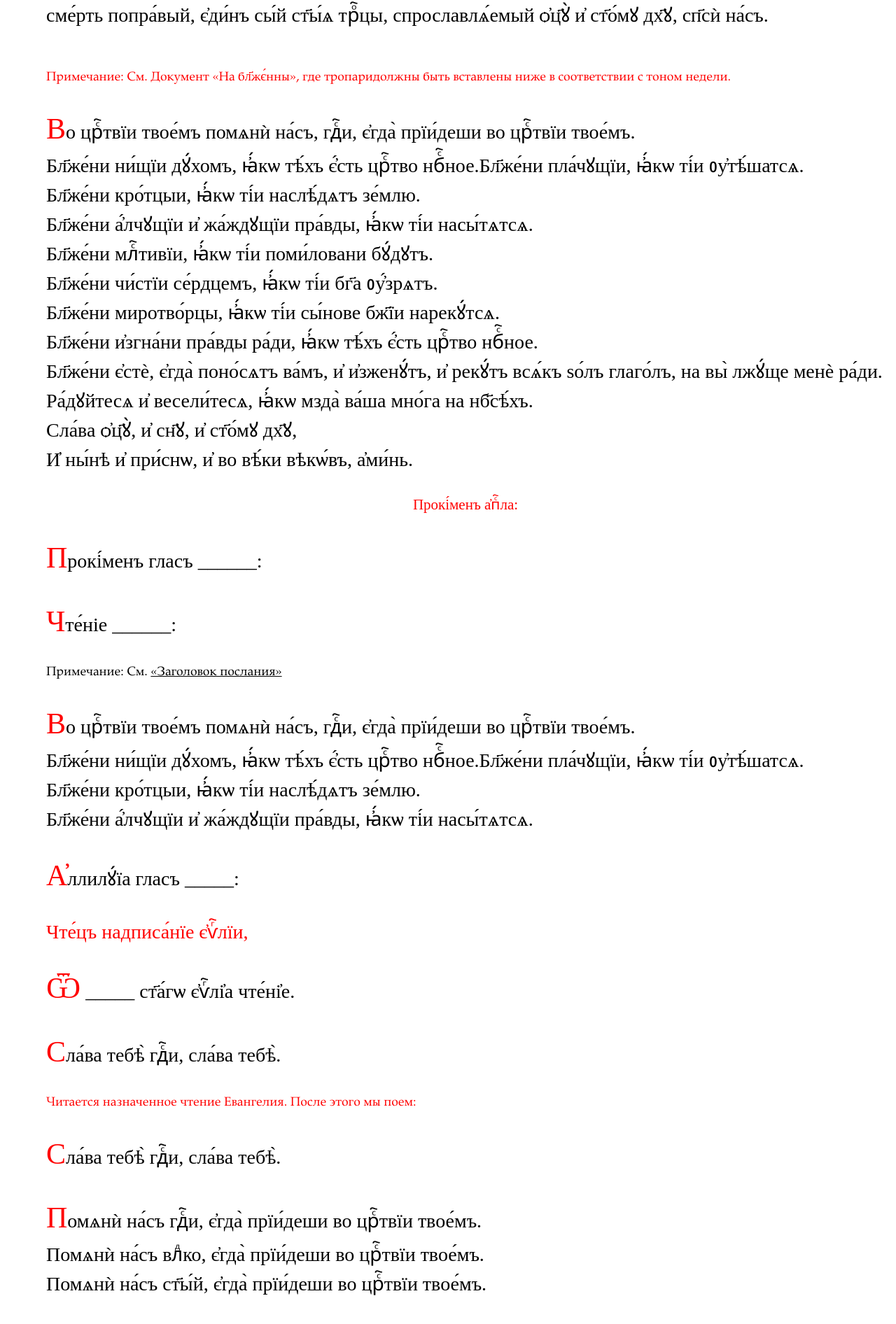
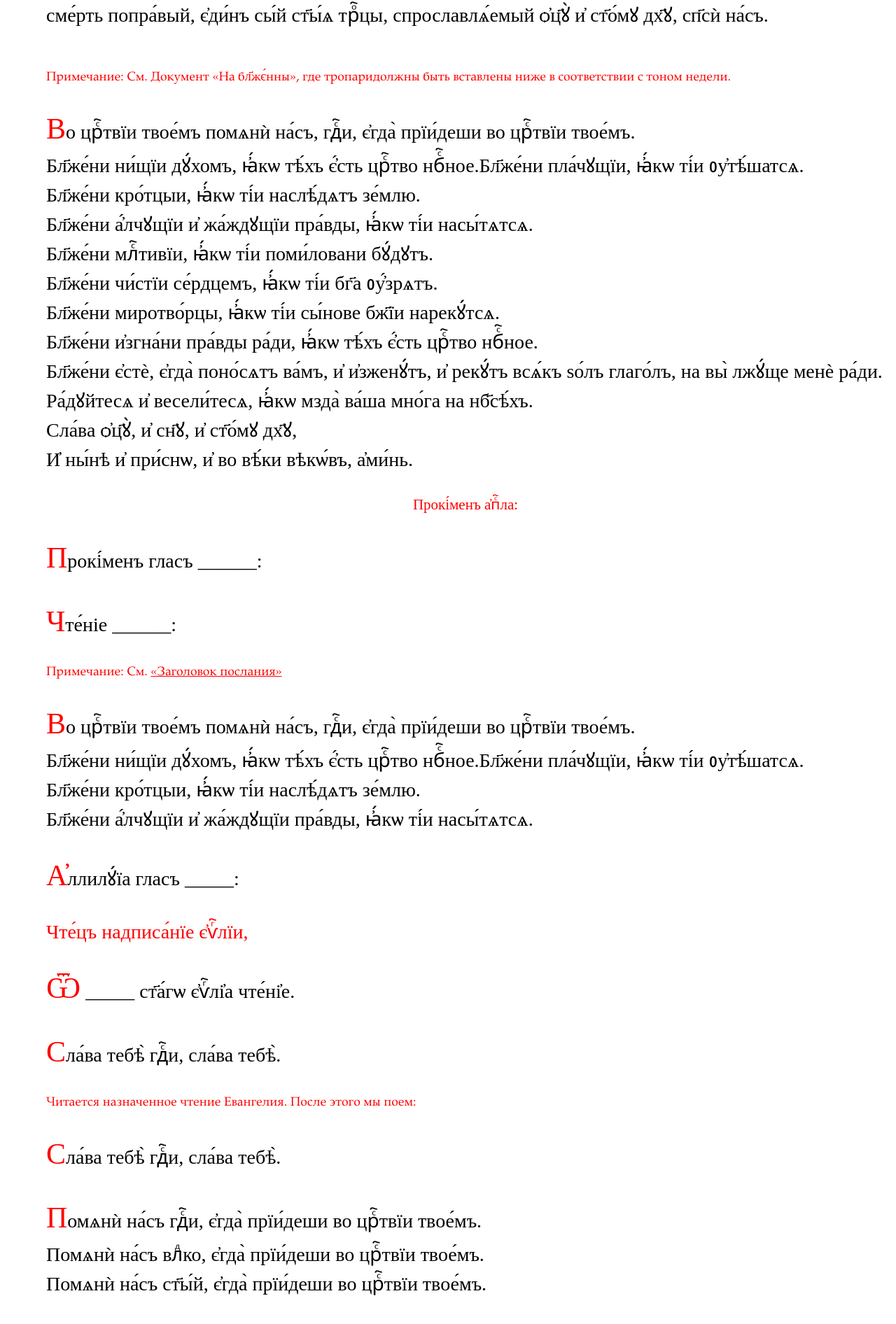
Before and after one commit to markjville/markjville.github.io, a Jekyll site: the page ReadersServ-Slav.html, which Jekyll copies as it is, in a window 1280 px wide. Shown: the part 3267-5159 px from the top of the page at 70% size. Built offline with Jekyll 4.4.1, drawn with Linux system fonts in a browser that asks for light colours; some web fonts are replaced; comment, search, counter and statistics services are not loaded.

Commit message:
Update ReadersServ-Slav.html

```diff
--- a/ReadersServ-Slav.html
+++ b/ReadersServ-Slav.html
@@ -63,7 +63,7 @@ p::first-letter {
 <div style="text-align:center;color:red;font-size:75%">Прокі́менъ а҆пⷭ҇ла:</div>
 
 <p>Прокі́менъ гласъ ______:</p>
-<p>Чте́ніе ______:</p><h5>Примечание: См. <a href="https://markjville.github.io/docs/Изобразительная/Заголовки.html">«Заголовок послания»</a></h5>
+<p>Чте́ніе ______:</p><h5 style="color:red;">Примечание: См. <a href="https://markjville.github.io/docs/Изобразительная/Заголовки.html">«Заголовок послания»</a></h5>
 <p>	Во црⷭ҇твїи твое́мъ помѧнѝ на́съ, гдⷭ҇и, є҆гда̀ прїи́деши во црⷭ҇твїи твое́мъ.<br/>
 Бл҃же́ни ни́щїи дꙋ́хомъ, ꙗ҆́кѡ тѣ́хъ є҆́сть црⷭ҇тво нбⷭ҇ное.Бл҃же́ни пла́чꙋщїи, ꙗ҆́кѡ ті́и ᲂу҆тѣ́шатсѧ.<br/>
 Бл҃же́ни кро́тцыи, ꙗ҆́кѡ ті́и наслѣ́дѧтъ зе́млю.<br/>
```
